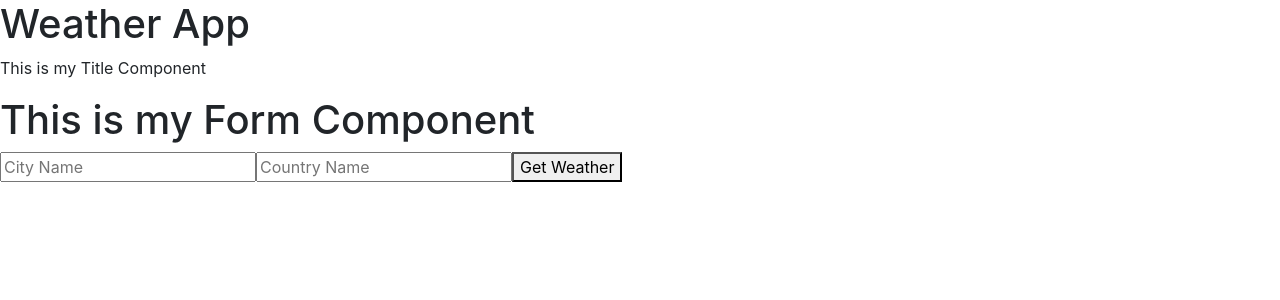
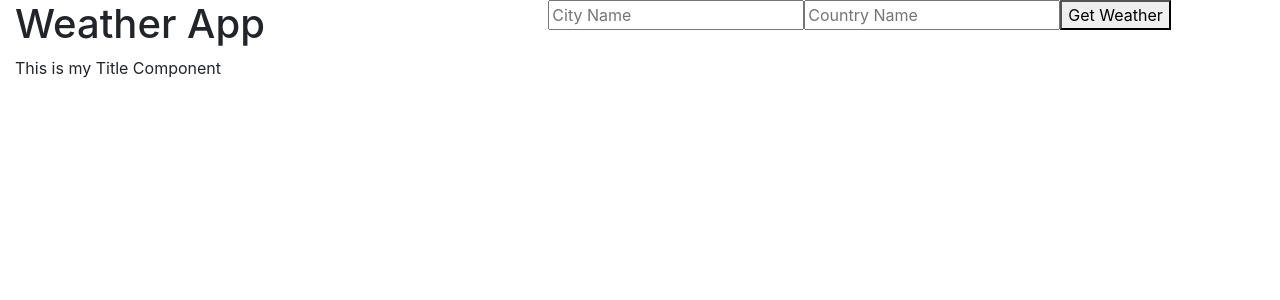
Before and after one commit to Dianac182/weather-app, a React (Create React App) app: page / in a window 1280 px wide. Shown: the top 300 px of the page. Built offline with nearby package versions, Linux system fonts and the light colour scheme.

Commit message:
Add style related to the grid

```diff
--- a/src/App.js
+++ b/src/App.js
@@ -51,9 +51,17 @@
 
   render() {
     return (
-      <div>
+      <div className="container-fluid">
+        <div className="row">
+          <div className="col-sm-5">
             <Title />
+          </div>
+          <div className="col-sm-7">
             <Form getWeather={this.getWeather}/>
+          </div>
+        </div>
+        <div className="row">
+          <div className="col">
             <Weather
               icon_weather={this.state.icon_weather}
               city={this.state.city}
@@ -65,6 +73,8 @@
               error={this.state.error}
             />
           </div>
+        </div>
+      </div>
     );
   }
 }
--- a/src/components/Form.js
+++ b/src/components/Form.js
@@ -2,7 +2,6 @@
 
 const Form = props => (
   <form onSubmit={ props.getWeather }>
-    <h1>This is my Form Component</h1>
     <input type="text" name="city" placeholder="City Name"/>
     <input type="text" name="country" placeholder="Country Name" />
     <button>Get Weather</button>
```
Lines whose indentation alone changed are shown as unchanged.
